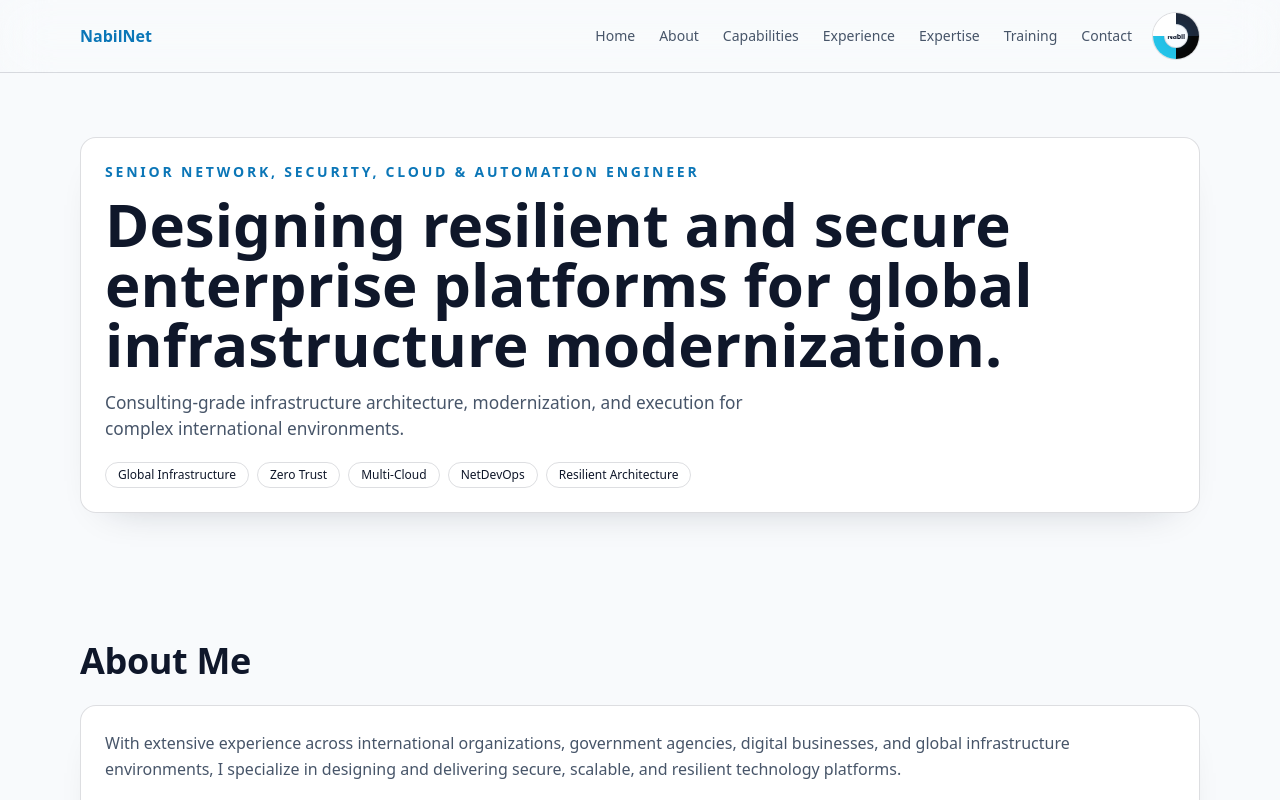
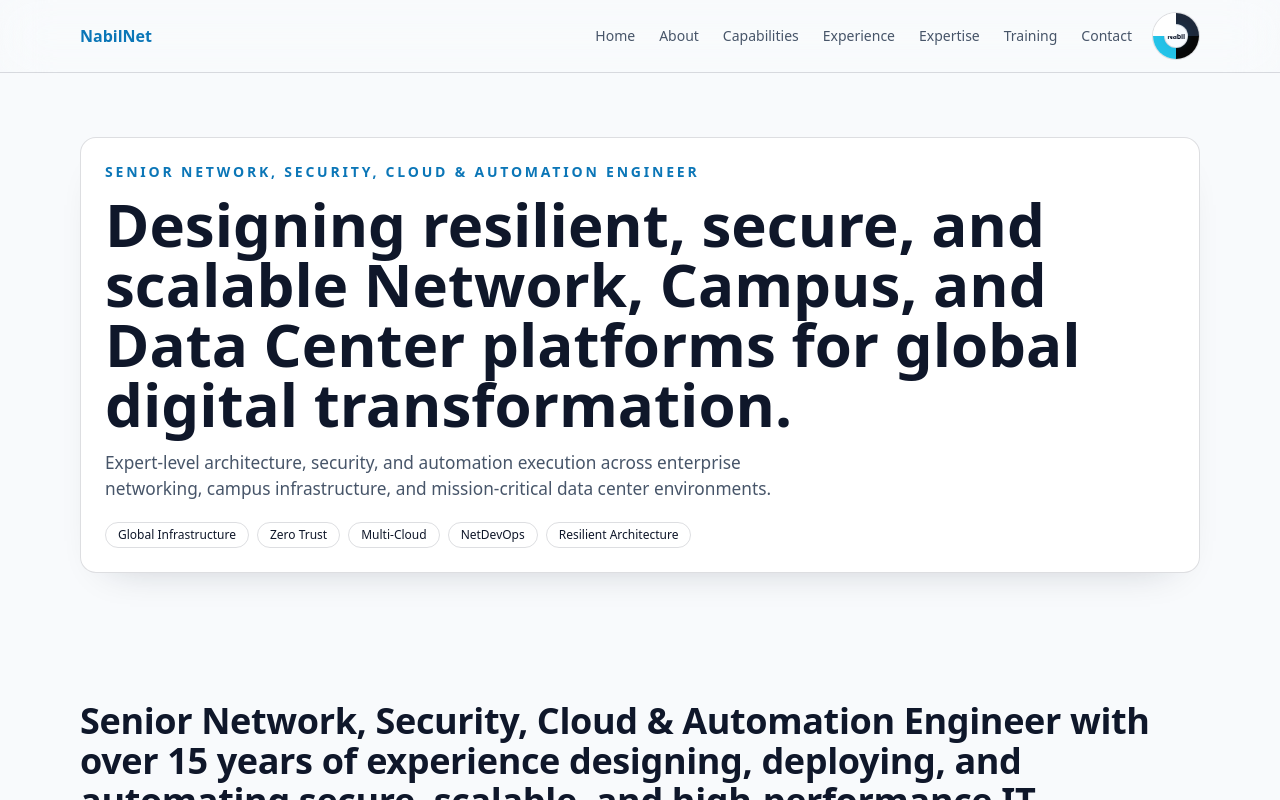
Before and after one commit to NabilNet/NabilNet.github.io, a React (Vite) app: page / in a window 1280 px wide. Shown: the top 800 px of the page. Built offline with nearby package versions, Linux system fonts and the light colour scheme.

Commit message:
Update about, hero, and contact copy for network expertise

```diff
--- a/src/components/About.tsx
+++ b/src/components/About.tsx
@@ -2,7 +2,17 @@ import { aboutIntro } from "../data/portfolio";
 
 export function About() {
   return <section id="about" className="section">
-    <h2>About Me</h2>
+    <h2>Senior Network, Security, Cloud &amp; Automation Engineer with over 15 years of experience designing, deploying, and automating secure, scalable, and high-performance IT infrastructures across complex global environments.
+
+Recognized for deep expertise in enterprise and datacenter networking, including Cisco Spine-Leaf architectures, Juniper switching and routing, and advanced EVPN-VXLAN fabrics for scalable and resilient network design. Strong background in multi-vendor environments (Cisco, Juniper, Arista, HP), with proven capabilities in BGP, OSPF, and large-scale routing architectures.
+
+Extensive experience with network access control and segmentation, leveraging technologies such as Cisco ISE (NAC, 802.1X), and advanced security ecosystems including Fortinet, Palo Alto, Check Point, and F5 BIG-IP LTM/APM, complemented by centralized monitoring and analytics using Splunk.
+
+Highly skilled in infrastructure automation and orchestration, using tools such as Ansible Automation Platform, NetBox, Python, Docker and Git enabling NetDevOps practices and accelerating operational efficiency.
+
+Strong expertise in cloud networking and security, including performance optimization and protection with Cloudflare (WAF, DNS, Proxy, Bot Management), and hands-on experience leading hybrid and multi-cloud deployments across Azure, GCP, and AWS.
+
+Proven track record in delivering large-scale international network transformation programs, including SD-WAN and SD-Access initiatives, combining technical excellence, strategic vision, and leadership to drive resilient, secure, and future-ready infrastructures.</h2>
     <div className="mt-6 space-y-4 card">
       {aboutIntro.map((paragraph) => <p key={paragraph} className="muted leading-relaxed">{paragraph}</p>)}
     </div>
--- a/src/components/Contact.tsx
+++ b/src/components/Contact.tsx
@@ -2,7 +2,7 @@ export function Contact() {
   return <section id="contact" className="section">
     <div className="card">
       <p className="text-sm uppercase tracking-[0.2em] text-token-accent">Let’s Build the Future of Infrastructure</p>
-      <h2 className="mt-2">Open to strategic architecture, security transformation, and global infrastructure modernization opportunities.</h2>
+      <h2 className="mt-2 text-xl md:text-2xl">Open to strategic architecture, security transformation, and global Network modernization opportunities.</h2>
       <p className="muted mt-3">Based in Paris, France · Available for international projects across network architecture, Zero Trust, automation, NetDevOps, and AI-driven operations.</p>
       <div className="mt-6 flex flex-wrap gap-3"><a className="btn" href="mailto:nabil.nettour@gmail.com">Email</a><a className="btn" href="https://www.linkedin.com/in/nabil-n-25785216/" target="_blank" rel="noreferrer">LinkedIn</a><a className="btn" href="https://github.com/NabilNet" target="_blank" rel="noreferrer">GitHub</a></div>
     </div>
--- a/src/components/Hero.tsx
+++ b/src/components/Hero.tsx
@@ -5,8 +5,8 @@ export function Hero() {
   return <section id="home" className="section pt-20">
     <motion.div initial={{ opacity: 0, y: 24 }} animate={{ opacity: 1, y: 0 }} transition={{ duration: 0.7 }} className="card relative overflow-hidden">
       <p className="text-sm font-semibold uppercase tracking-[0.2em] text-token-accent">Senior Network, Security, Cloud & Automation Engineer</p>
-      <h1 className="mt-3 max-w-5xl text-4xl font-semibold leading-tight md:text-6xl">Designing resilient and secure enterprise platforms for global infrastructure modernization.</h1>
-      <p className="muted mt-4 max-w-[680px] text-[0.95rem] leading-[1.5] md:text-[1.08rem]">Consulting-grade infrastructure architecture, modernization, and execution for complex international environments.</p>
+      <h1 className="mt-3 max-w-5xl text-4xl font-semibold leading-tight md:text-6xl">Designing resilient, secure, and scalable Network, Campus, and Data Center platforms for global digital transformation.</h1>
+      <p className="muted mt-4 max-w-[680px] text-[0.95rem] leading-[1.5] md:text-[1.08rem]">Expert-level architecture, security, and automation execution across enterprise networking, campus infrastructure, and mission-critical data center environments.</p>
       <div className="mt-5 flex flex-wrap gap-2">{identityPillars.map((pillar) => <span key={pillar} className="rounded-full border border-token px-3 py-1 text-xs font-medium">{pillar}</span>)}</div>
     </motion.div>
   </section>;
```
